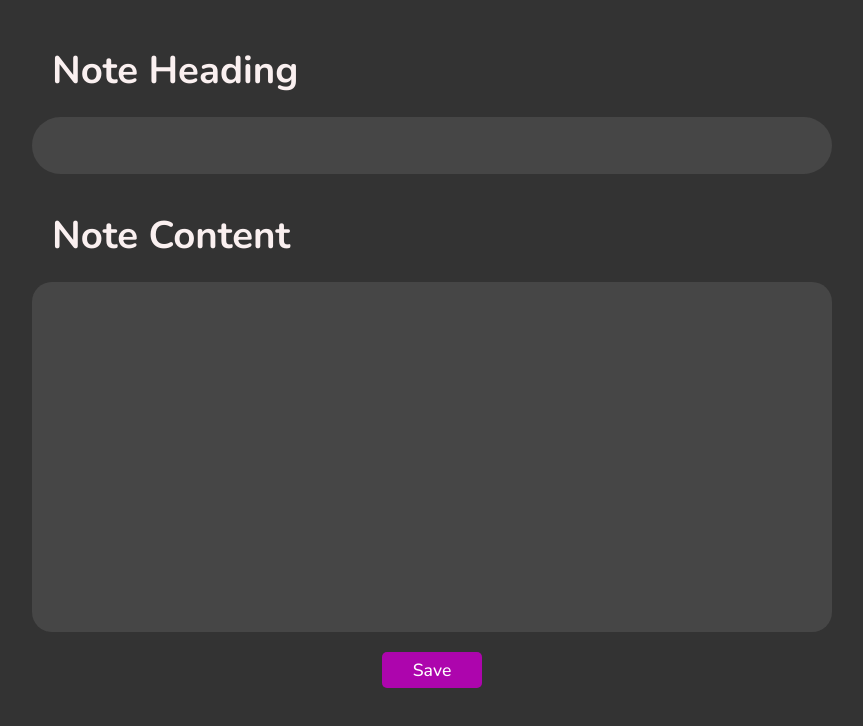
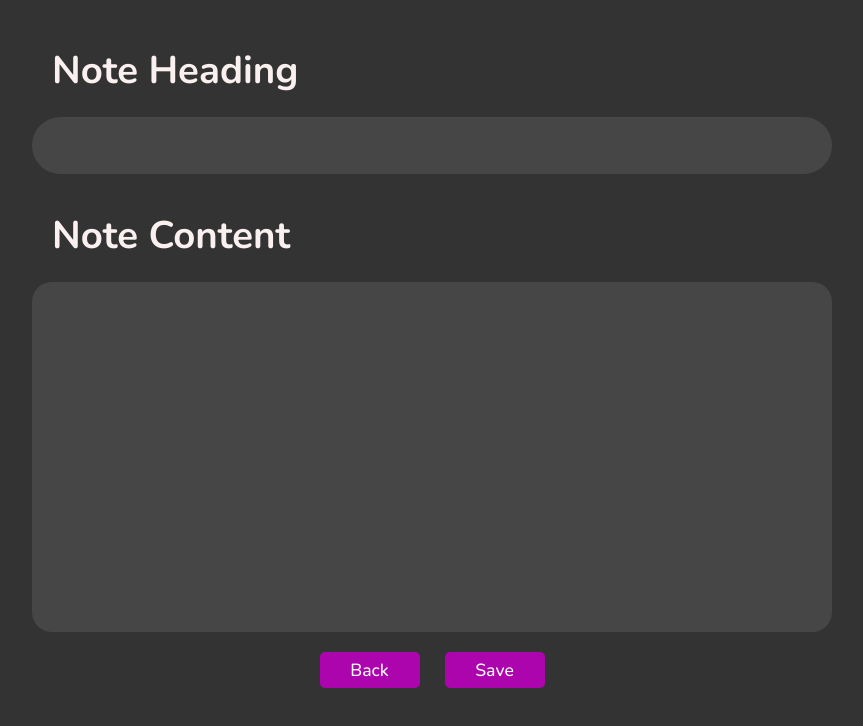
Before and after one commit to javedAkhtar1/React-Notes-App, a React (Vite) app: page /new-note in a window 1280 px wide. Shown: the top 726 px of the page, without its empty margins (208-1071 px from the left). Built offline with nearby package versions, Linux system fonts and the light colour scheme; the HTML template or start-up script is replaced by a standard one.

Commit message:
added back button

```diff
--- a/src/components/NewNote.jsx
+++ b/src/components/NewNote.jsx
@@ -1,4 +1,5 @@
 import React, { useReducer, useState } from "react";
+import { Link } from "react-router-dom";
 
 const ACTIONS = {
   NOTE_HEADING: "heading",
@@ -67,9 +68,18 @@ function NewNote() {
             })
           }
         ></textarea>
+        <div className="buttons">
+
+        <Link to={'/'}>
+        <button className="back-btn" onClick={handleSave}>
+          Back
+        </button>
+        </Link>
+
         <button className="save-btn" onClick={handleSave}>
           Save
         </button>
+        </div>
       </div>
     </>
   );
--- a/src/index.css
+++ b/src/index.css
@@ -59,7 +59,7 @@ body {
   cursor: pointer;
 }
 
-.add-btn:hover, .save-btn:hover {
+.add-btn:hover, .save-btn:hover, .back-btn:hover {
   background-color: rgb(155, 0, 155);
 }
 
@@ -132,13 +132,13 @@ body {
   font-family: "Nunito", sans-serif;
 }
 
-.save-btn {
+.save-btn, .back-btn {
   padding:  6px 16px;
   width: 100px;
   font-family: "Nunito", sans-serif;
   font-size: 1.1rem;
   font-weight: 500;
-  margin-inline: auto;
+  /* margin-inline: auto; */
   margin-top: 20px;
   border: none;
   outline: none;
@@ -148,3 +148,10 @@ body {
   cursor: pointer;
   border-radius: 5px;
 }
+
+.buttons {
+  display: flex;
+  gap: 25px;
+  justify-content: center;
+  align-items: center;
+}
```
